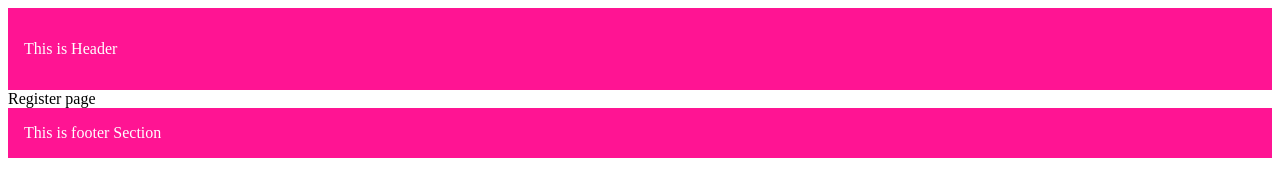
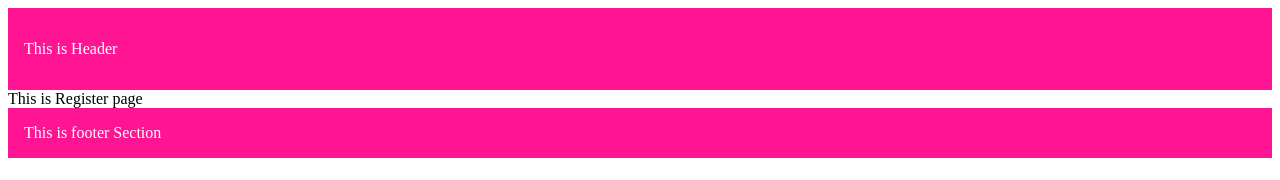
Before and after one commit to aliabbasmaryami/Nextjs, a Next.js app: page /register in a window 1280 px wide. Shown: the top 180 px of the page. Built offline with nearby package versions, Linux system fonts and the light colour scheme.

Commit message:
Hello this is register page

```diff
--- a/src/app/(auth)/register/page.tsx
+++ b/src/app/(auth)/register/page.tsx
@@ -1,7 +1,7 @@
 export default function Register(){
     return(
         <div>
-            Register page
+            This is Register page
         </div>
     )
 }
```
